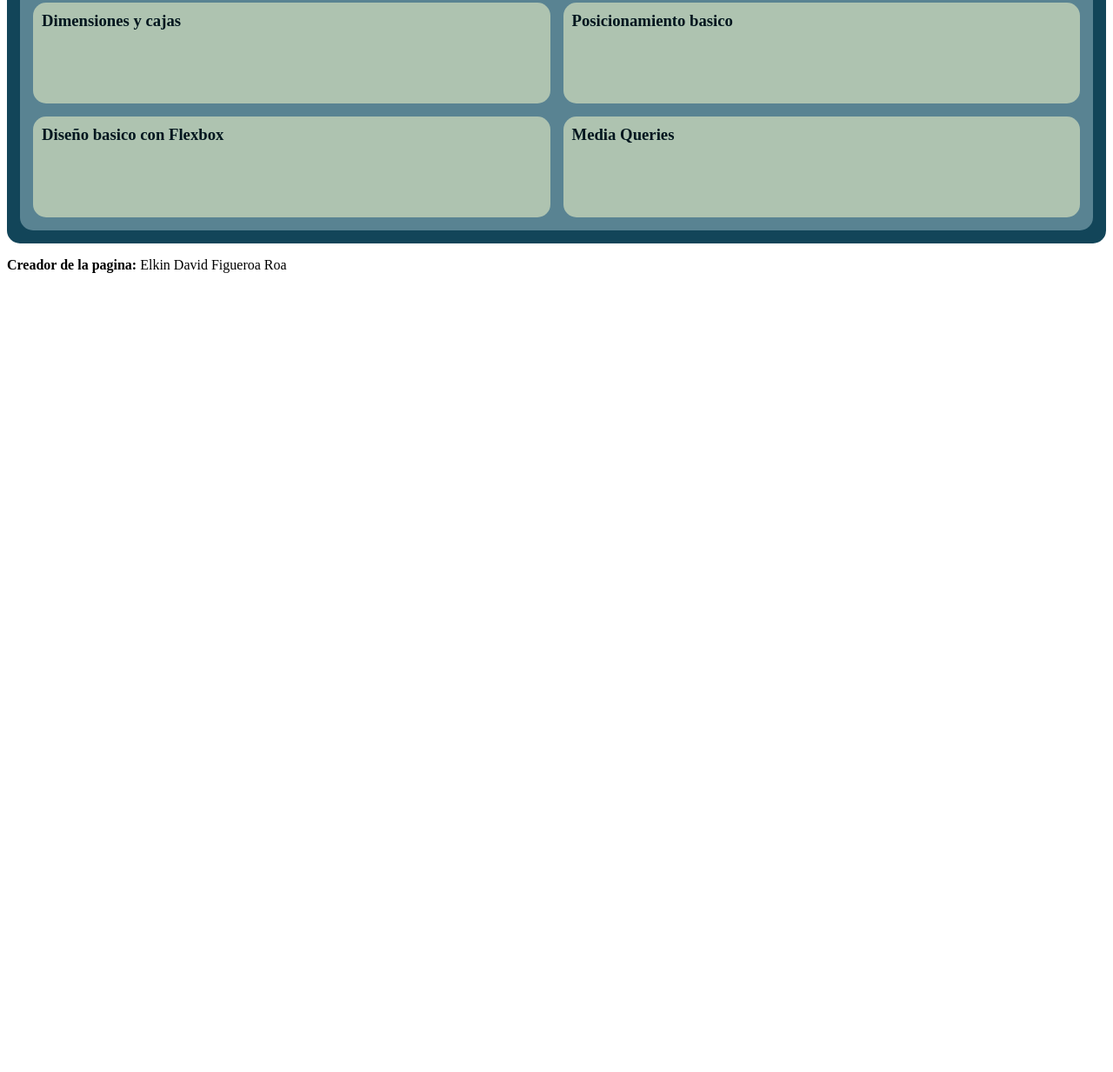
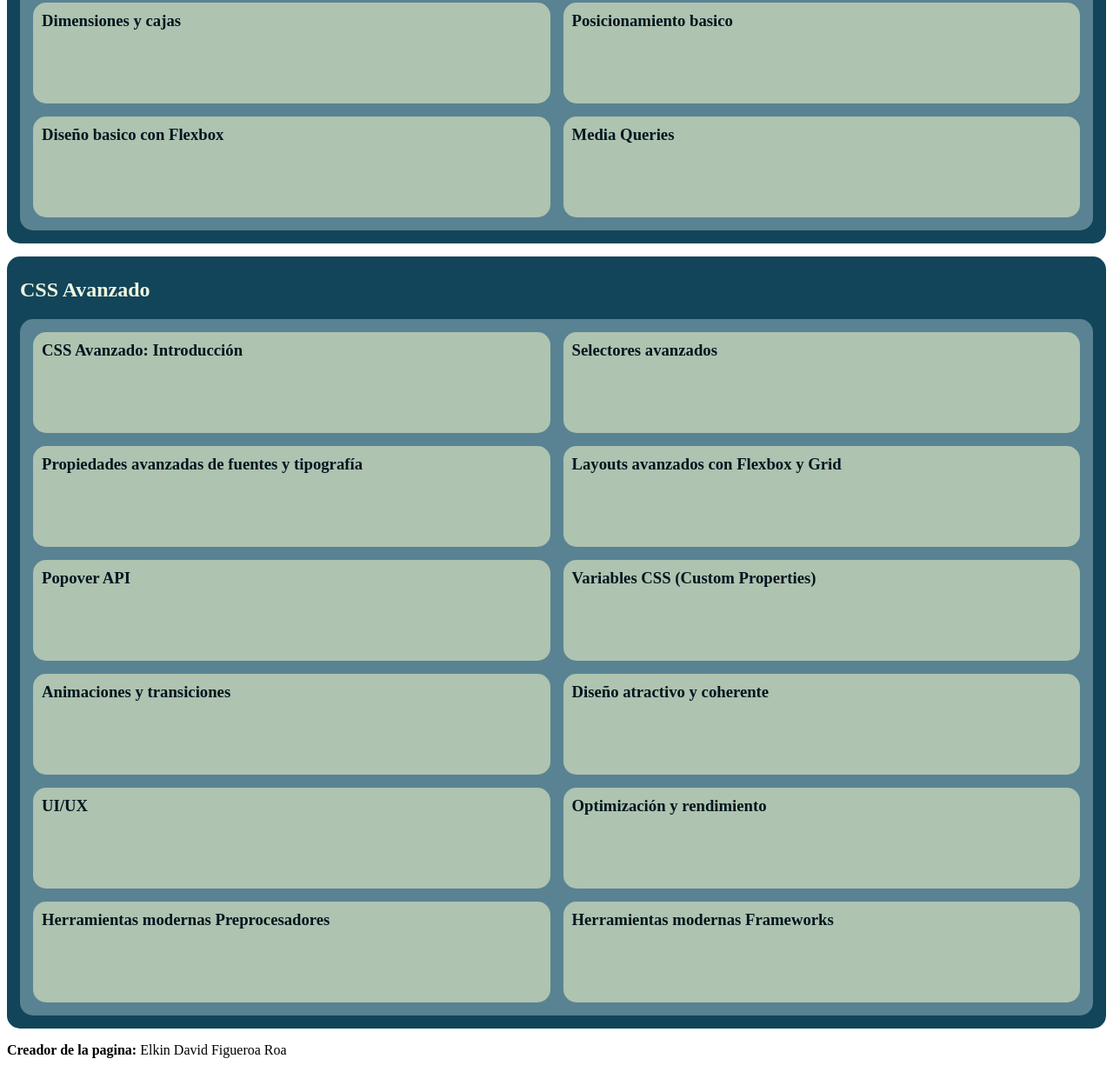
Before and after one commit to elkinfigueroa-IFC32A-EDE/Proyecto_apuntes, a plain HTML site: page proyectos/llm.html in a window 1280 px wide. Shown: the part 1138-2371 px from the top of the page at 87% size. Before the commit the page ends 1468 px from the top, so only its background shows below. Drawn offline with Linux system fonts and the light colour scheme.

Commit message:
feat: se añadio el indice de css avanzado.

```diff
--- a/CSS/style_llm.css
+++ b/CSS/style_llm.css
@@ -3,6 +3,7 @@
     background-color: #124559;
     color: #EFF6E0;
     padding: 5px 15px 15px 15px;
+    margin-bottom: 15px;
 }
 
 .subprincipal{
--- a/proyectos/llm.html
+++ b/proyectos/llm.html
@@ -105,6 +105,83 @@
 					</a>
 				</div>
 			</div>
+			<div class="principal">
+				<h2>CSS Avanzado</h2>
+				<div class="subprincipal">
+					<a href="paginas/CSS_avanzado/CSS_avanzado_Introduccion.html">
+						<div class="caja">
+							<h3>CSS Avanzado: Introducción</h3>
+							<p class="texto">Comprende por qué el CSS debe evolucionar en proyectos complejos, abordando el diseño adaptable, la organización modular del código, el uso de preprocesadores, la optimización y los frameworks CSS.</p>
+						</div>
+					</a>
+					<a href="paginas/CSS_avanzado/Selectores_avanzados.html">
+						<div class="caja">
+							<h3>Selectores avanzados</h3>
+							<p class="texto">Comprende por qué el CSS debe evolucionar en proyectos complejos, abordando el diseño adaptable, la organización modular del código, el uso de preprocesadores, la optimización y los frameworks CSS.</p>
+						</div>
+					</a>
+					<a href="paginas/CSS_avanzado/Fuentes_y_tipografia_avanzadas.html">
+						<div class="caja">
+							<h3>Propiedades avanzadas de fuentes y tipografía</h3>
+							<p class="texto">Controla la tipografía web con la regla @font-face y los formatos WOFF y WOFF2, y ajusta el texto mediante propiedades como letter-spacing, line-height, font-weight, font-style y text-transform.</p>
+						</div>
+					</a>
+					<a href="paginas/CSS_avanzado/Layouts_avanzados_con_Flexbox_y_Grid.html">
+						<div class="caja">
+							<h3>Layouts avanzados con Flexbox y Grid</h3>
+							<p class="texto">Construye diseños flexibles y en dos dimensiones combinando Flexbox (flex-shrink, align-self) con CSS Grid (grid-template-columns, grid-column, gap), y decide cuándo conviene utilizar cada uno.</p>
+						</div>
+					</a>
+					<a href="paginas/CSS_avanzado/Popover_API.html">
+						<div class="caja">
+							<h3>Popover API</h3>
+							<p class="texto">Crea contenido emergente de forma nativa y sin JavaScript mediante los atributos popover, popovertarget y popovertargetaction, y aplica estilos al fondo con el pseudoelemento ::backdrop.</p>
+						</div>
+					</a>
+					<a href="paginas/CSS_avanzado/Variables_CSS.html">
+						<div class="caja">
+							<h3>Variables CSS (Custom Properties)</h3>
+							<p class="texto">Centraliza colores, tamaños y espaciados declarando variables con el prefijo -- dentro de :root, reutilízalas con var() y define valores por defecto para evitar fallos en el diseño.</p>
+						</div>
+					</a>
+					<a href="paginas/CSS_avanzado/Animaciones_y_transiciones.html">
+						<div class="caja">
+							<h3>Animaciones y transiciones</h3>
+							<p class="texto">Añade movimiento a la interfaz mediante transiciones con transition y animaciones con @keyframes, controlando su duración, retraso, número de repeticiones y dirección con las propiedades animation.</p>
+						</div>
+					</a>
+					<a href="paginas/CSS_avanzado/Diseño_atractivo_y_coherente.html">
+						<div class="caja">
+							<h3>Diseño atractivo y coherente</h3>
+							<p class="texto">Aplica criterios de consistencia visual, navegación clara, legibilidad (contraste, unidades relativas y line-height) y optimización de la carga para lograr páginas atractivas y fáciles de usar.</p>
+						</div>
+					</a>
+					<a href="paginas/CSS_avanzado/UI_UX.html">
+						<div class="caja">
+							<h3>UI/UX</h3>
+							<p class="texto">Diferencia la interfaz de usuario (claridad, jerarquía visual, feedback y microinteracciones) de la experiencia de usuario (flujo, fricciones y adaptabilidad), y valora las pruebas de usabilidad como los tests A/B.</p>
+						</div>
+					</a>
+					<a href="paginas/CSS_avanzado/Optimizacion_y_rendimiento.html">
+						<div class="caja">
+							<h3>Optimización y rendimiento </h3>
+							<p class="texto">Reduce el tiempo de carga del CSS mediante minificación, carga condicional y asíncrona, compresión Gzip o Brotli, Autoprefixer, optimización de fuentes y análisis con Lighthouse y Chrome DevTools.</p>
+						</div>
+					</a>
+					<a href="paginas/CSS_avanzado/Herramientas_modernas_Preprocesadores.html">
+						<div class="caja">
+							<h3>Herramientas modernas Preprocesadores</h3>
+							<p class="texto">Escribe CSS más modular con los preprocesadores Sass (SCSS) y LESS, aprovechando variables, anidación, mixins, herencia, estructuras de control y operaciones, e instálalos y compílalos con npm.</p>
+						</div>
+					</a>
+					<a href="paginas/CSS_avanzado/Herramientas_modernas_Frameworks.html">
+						<div class="caja">
+							<h3>Herramientas modernas Frameworks</h3>
+							<p class="texto">Compara Bootstrap 5, basado en componentes predefinidos y un sistema de graella, con Tailwind CSS, basado en clases de utilidad, y conoce sus características principales y sus formas de instalación.</p>
+						</div>
+					</a>
+				</div>
+			</div>
 		</nav>
 		<footer>
 			<p><b>Creador de la pagina:</b> Elkin David Figueroa Roa</p>
```
